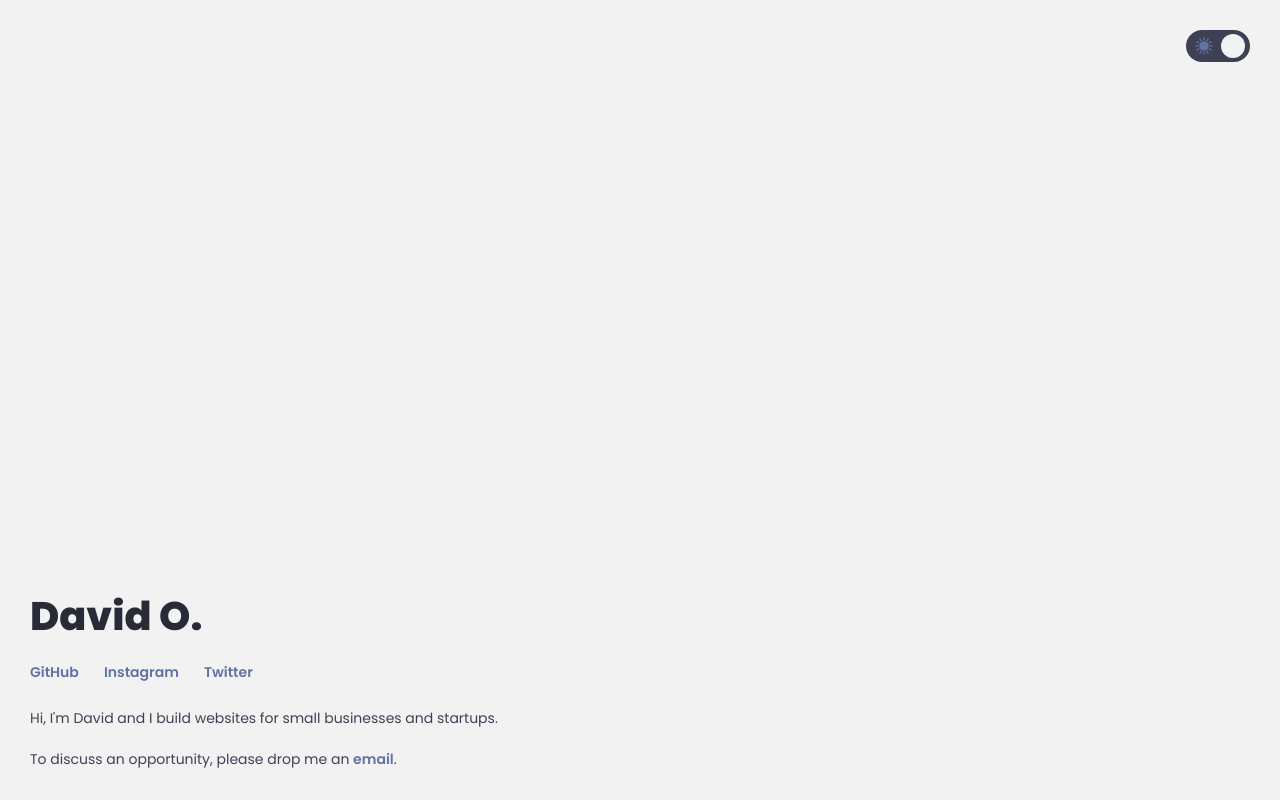
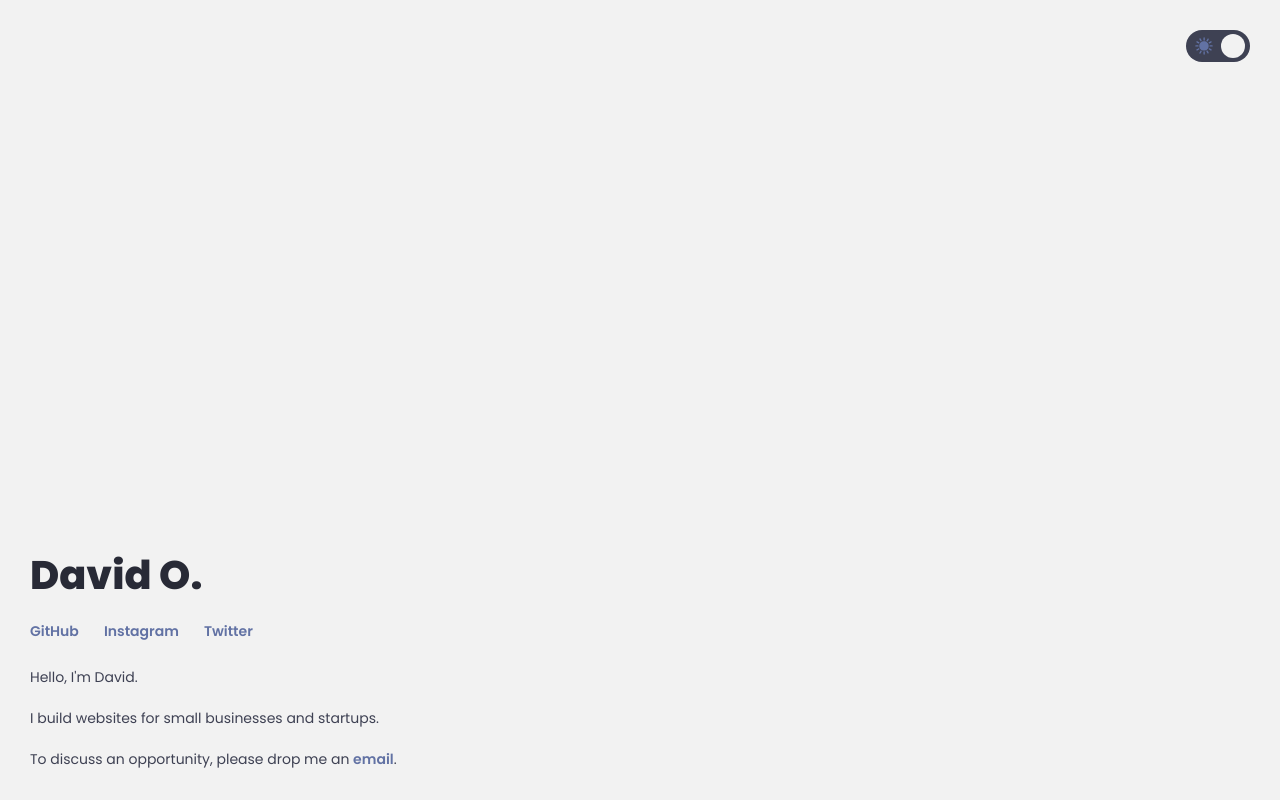
Before and after one commit to davidosull/osull.io, a website: page index.html in a window 1280 px wide. Drawn offline with Linux system fonts and the light colour scheme.

Commit message:
text update

```diff
--- a/index.html
+++ b/index.html
@@ -62,10 +62,8 @@
 
             <a href="https://twitter.com/_osull">Twitter</a>
           </div>
-          <p>
-            Hi, I'm David and I build websites for small businesses and
-            startups.
-          </p>
+          <p>Hello, I'm David.</p>
+          <p>I build websites for small businesses and startups.</p>
           <p>
             To discuss an opportunity, please drop me an
             <a href="mailto:david@osull.io">email</a>.
```
